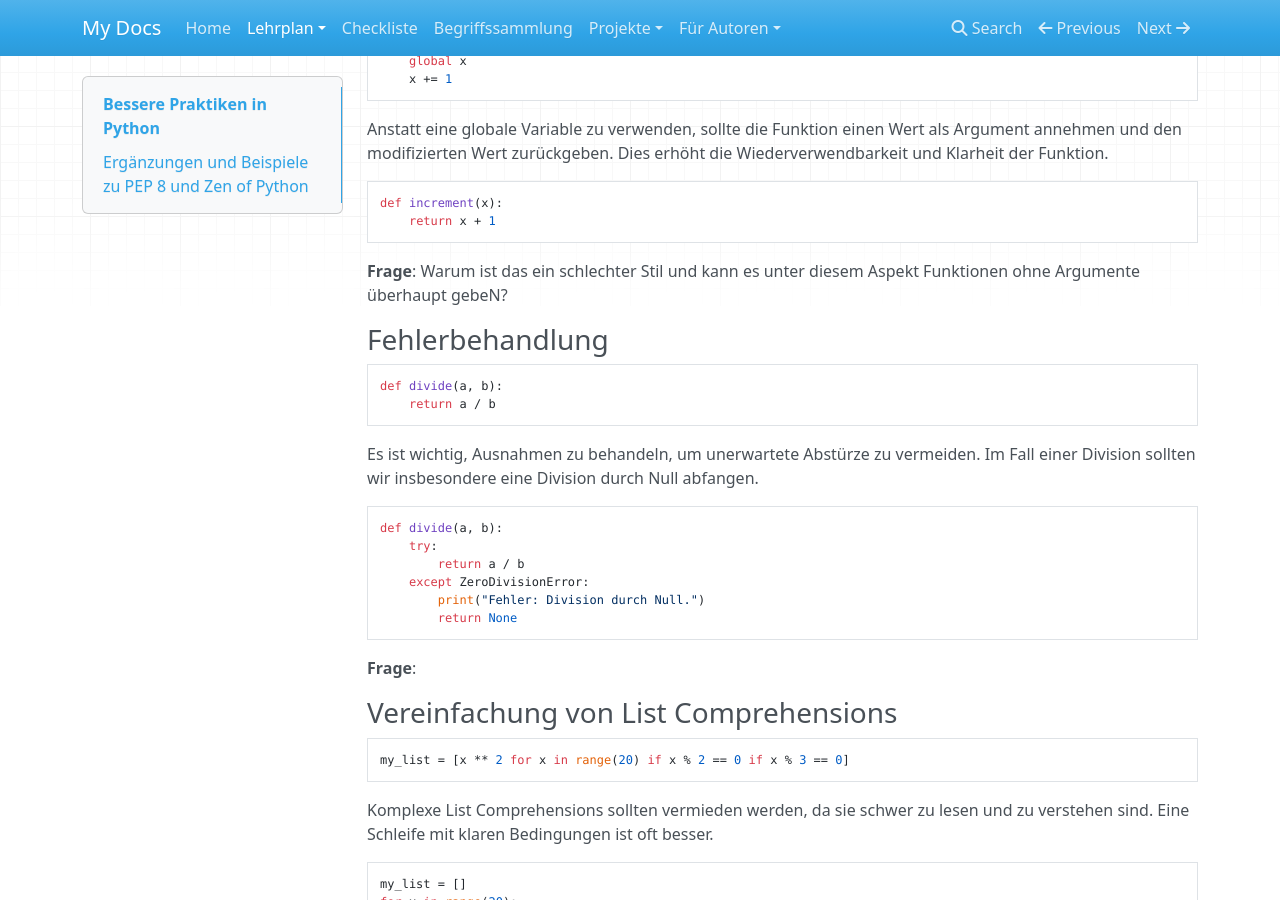
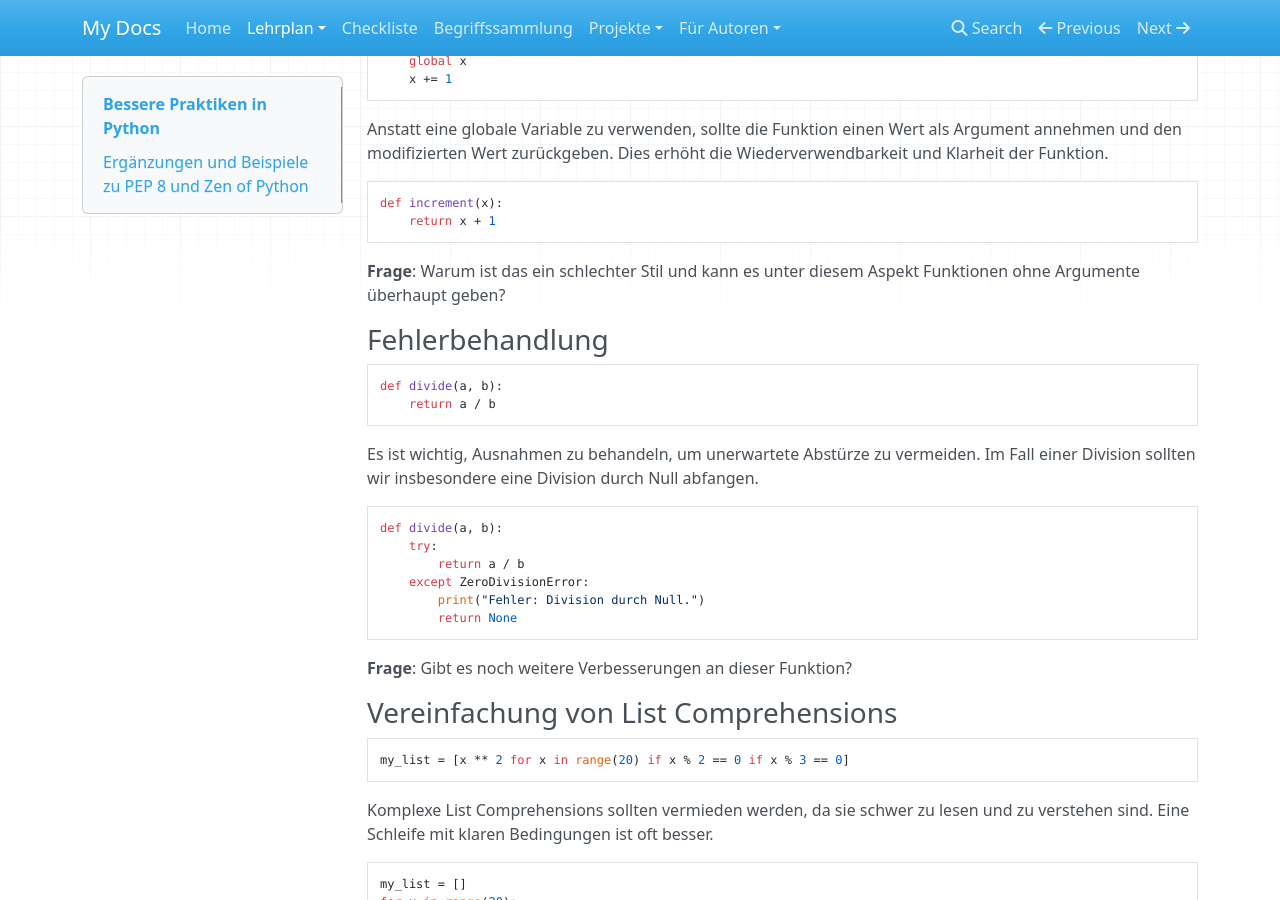
Before and after one commit to kevinsuelzle/Python_Wiki, an MkDocs documentation site: the page built from docs/lehrplan/clean_code/TheGoodPractices.md, in a window 1280 px wide and 900 px high, scrolled down 630 px. Built offline with MkDocs 1.6.1, drawn with Linux system fonts in a browser that asks for light colours; nearby versions of some CDN libraries.

Commit message:
latest amendments

````diff
--- a/docs/lehrplan/clean_code/TheGoodPractices.md
+++ b/docs/lehrplan/clean_code/TheGoodPractices.md
@@ -26,7 +26,7 @@ def increment(x):
     return x + 1
 ```
 
-**Frage**: Warum ist das ein schlechter Stil und kann es unter diesem Aspekt Funktionen ohne Argumente überhaupt gebeN?
+**Frage**: Warum ist das ein schlechter Stil und kann es unter diesem Aspekt Funktionen ohne Argumente überhaupt geben?
 
 ### Fehlerbehandlung
 
@@ -47,7 +47,7 @@ def divide(a, b):
         return None
 ```
 
-**Frage**:
+**Frage**: Gibt es noch weitere Verbesserungen an dieser Funktion?
 
 ### Vereinfachung von List Comprehensions
 
````
